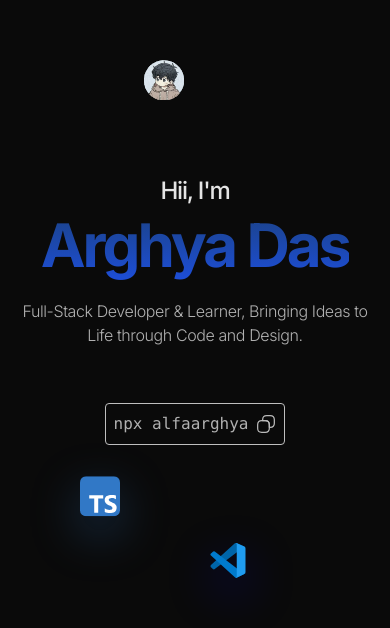
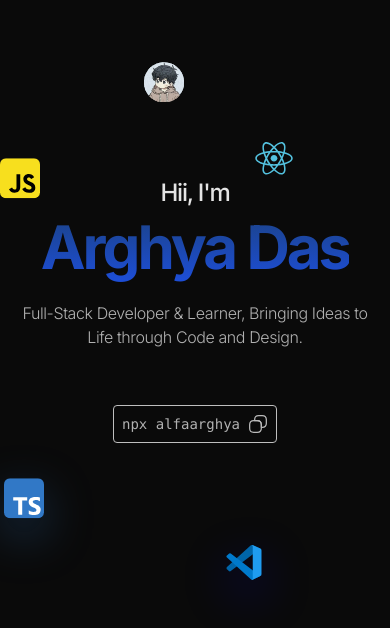
Before and after one commit to alfaarghya/alfaarghya.dev, a Next.js app: page / in a window 390 px wide. Shown: the part 120-748 px from the top of the page. Built offline with nearby package versions, Linux system fonts and the light colour scheme.

Commit message:
hero - responsive ui 📱

```diff
--- a/src/components/elements/CliCommand.tsx
+++ b/src/components/elements/CliCommand.tsx
@@ -13,7 +13,7 @@ const CliCommand = () => {
     });
   };
   return (
-    <div className="flex justify-center items-center mt-10 p-2 border border-[#bebebe] gap-2 rounded text-[#b1b1b1]">
+    <div className="flex justify-center items-center mt-10 p-2 border border-[#bebebe] gap-2 rounded text-[#b1b1b1] text-sm">
       <pre className="">npx alfaarghya</pre>
       <button className=" transition " onClick={handleCopy}>
         {copied ? (
--- a/src/components/elements/HeroSvg.tsx
+++ b/src/components/elements/HeroSvg.tsx
@@ -44,7 +44,7 @@ const HeroSvg = () => {
         aria-label="TypeScript"
         role="img"
         viewBox="0 0 512 512"
-        className="  lg:block md:size-12 size-10 absolute md:-top-10 top-80 md:-left-24 left-20 -rotate-12 drop-shadow-[0_16px_24px_rgba(49,120,198,0.35)]"
+        className="  lg:block md:size-12 size-10 absolute lg:-top-10 top-80 lg:-left-24 left-1 -rotate-12 drop-shadow-[0_16px_24px_rgba(49,120,198,0.35)]"
         style={{
           x: mousePosition.x * 0.04, // Parallax effect based on mouse position
           y: mousePosition.y * 0.04,
@@ -60,7 +60,7 @@ const HeroSvg = () => {
         />
       </motion.svg>
       <motion.svg
-        className=" lg:block md:size-12 size-10 absolute md:top-80 top-96 md:-left-32 left-52 drop-shadow-[0_16px_24px_rgba(0,0,255,0.35)] "
+        className=" lg:block md:size-12 size-10 absolute lg:top-80 top-96 lg:-left-32 left-56 drop-shadow-[0_16px_24px_rgba(0,0,255,0.35)] "
         style={{
           x: mousePosition.x * 0.02, // Parallax effect based on mouse position
           y: mousePosition.y * 0.02,
@@ -94,7 +94,7 @@ const HeroSvg = () => {
         variants={floatingVariant}
         initial="initial"
         animate="animate"
-        className="hidden lg:block size-12 absolute bottom-20 right-0 rotate-12 drop-shadow-[0_16px_24px_rgba(247,147,20,0.35)"
+        className=" lg:block lg:size-12 size-10 absolute lg:bottom-20 lg:right-0 rotate-12 drop-shadow-[0_16px_24px_rgba(247,147,20,0.35)"
         xmlns="http://www.w3.org/2000/svg"
         aria-label="JavaScript"
         role="img"
@@ -111,7 +111,7 @@ const HeroSvg = () => {
         variants={floatingVariant}
         initial="initial"
         animate="animate"
-        className="hidden lg:block size-14 absolute top-96 -right-32 rotate-12 drop-shadow-[0_16px_24px_rgba(0,0,255,0.35)"
+        className=" lg:block lg:size-14 size-10 absolute lg:top-96 -top-5 lg:-right-32 right-24 rotate-12 drop-shadow-[0_16px_24px_rgba(0,0,255,0.35)"
         fill="none"
         viewBox="0, 0, 32, 32"
         xmlns="http://www.w3.org/2000/svg"
```
